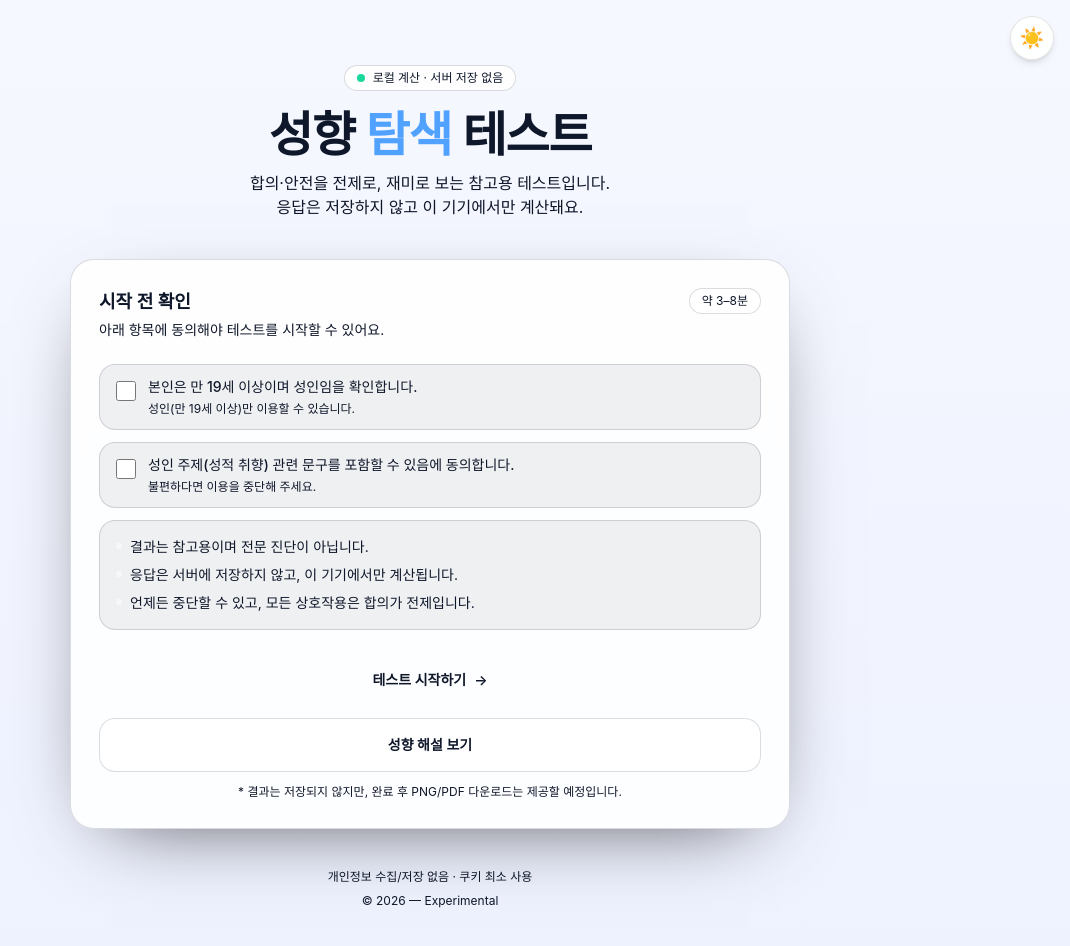
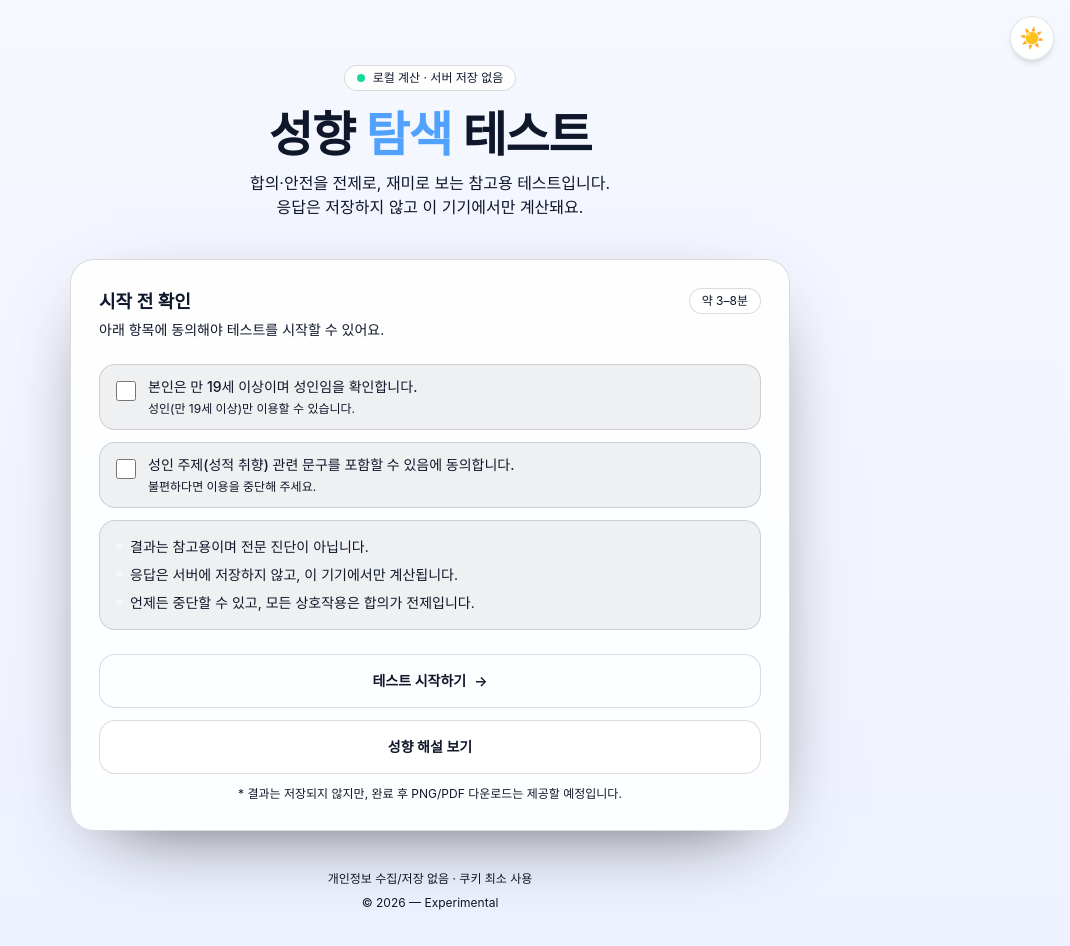
Before and after one commit to binarycraft01/bdsm-test, a Next.js app: page / in a window 1280 px wide. Shown: the top 946 px of the page, without its empty margins (210-1280 px from the left). Built offline with nearby package versions, Linux system fonts and the light colour scheme.

Commit message:
Add border styling to start test CTA

```diff
--- a/app/page.tsx
+++ b/app/page.tsx
@@ -115,8 +115,8 @@ export default function HomePage() {
                 "inline-flex items-center justify-center rounded-2xl px-5 py-4 text-sm font-semibold transition",
                 "shadow-[0_12px_40px_-18px_rgba(59,130,246,0.9)]",
                 canStart
-                  ? "bg-gradient-to-r from-blue-500 to-cyan-400 text-white hover:brightness-110 active:brightness-95"
-                  : "cursor-not-allowed bg-white/10 text-white/40 shadow-none"
+                  ? "border border-white/15 bg-gradient-to-r from-blue-500 to-cyan-400 text-white hover:brightness-110 active:brightness-95"
+                  : "cursor-not-allowed border border-white/10 bg-white/10 text-white/40 shadow-none"
               )}
               onClick={(e) => {
                 if (!canStart) e.preventDefault();
--- a/app/test/page.tsx
+++ b/app/test/page.tsx
@@ -250,9 +250,19 @@ export default function TestPage() {
   return (
     <main className="theme-adaptive mx-auto max-w-2xl px-4 py-10">
       <div className="mb-6">
-        <div className="text-sm text-black/60">
-          {stage === 1 ? "1차(가벼운 테스트)" : "2차(상세 테스트)"} · 진행률{" "}
-          {progress}%
+        <div className="flex items-center justify-between gap-3 text-sm text-black/60">
+          <span>
+            {stage === 1 ? "1차(가벼운 테스트)" : "2차(상세 테스트)"} · 진행률{" "}
+            {progress}%
+          </span>
+
+          <button
+            type="button"
+            onClick={() => router.push("/")}
+            className="rounded-lg border border-black/15 px-3 py-1.5 text-xs text-black/70 transition hover:bg-black/5"
+          >
+            홈으로
+          </button>
         </div>
         <h1 className="mt-2 text-2xl font-semibold">BDSM 성향 테스트</h1>
       </div>
```
